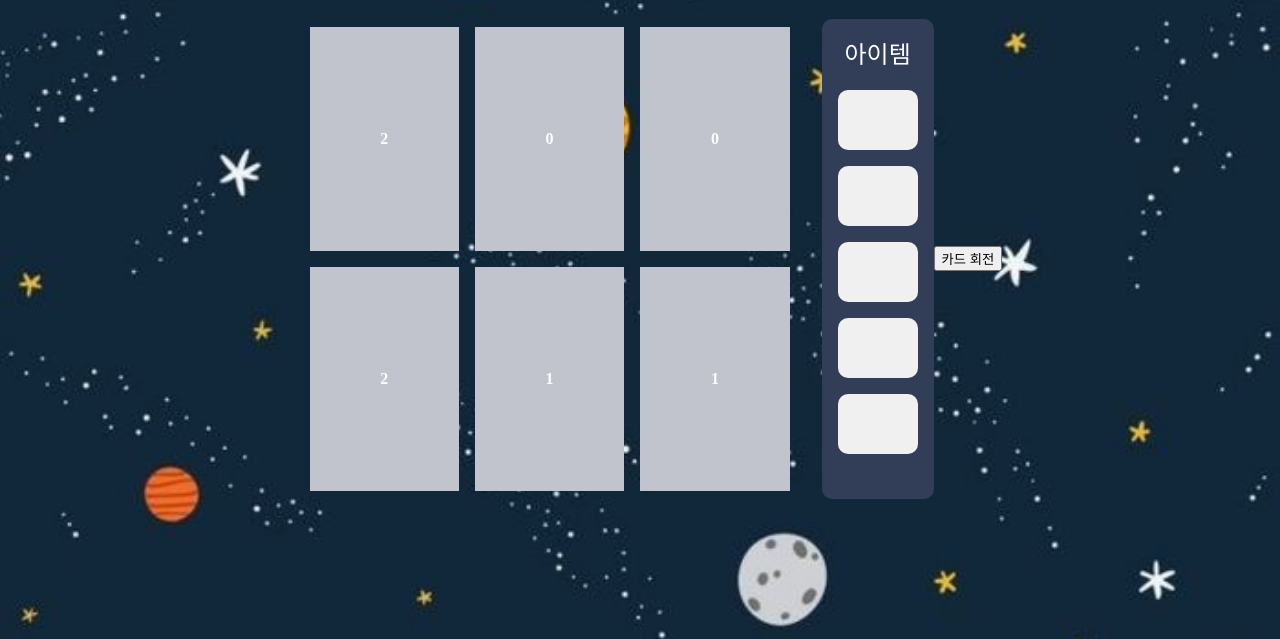
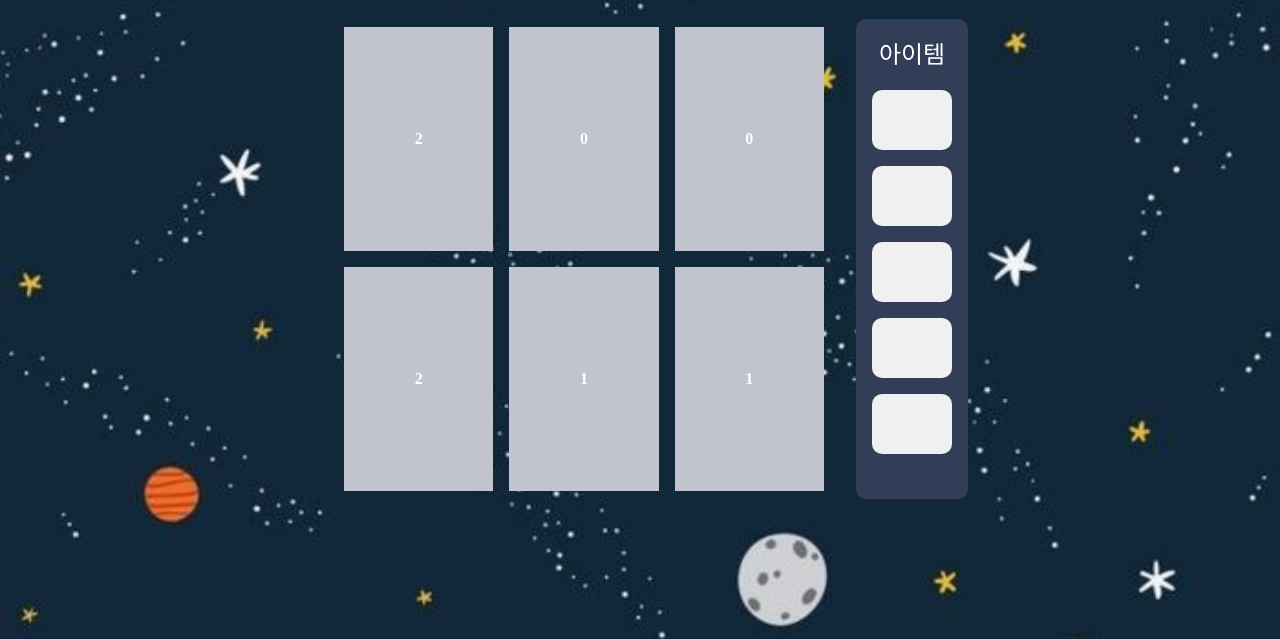
Before and after one commit to DS0UP/FlipCardGame, a plain HTML site: page Ver3/GameScreen.html in a window 1280 px wide. Shown: the part 161-800 px from the top of the page. Drawn offline with Linux system fonts and the light colour scheme; a web font is replaced by a local one.

Commit message:
주석 및 순서 개선

```diff
--- a/Ver3/GameScreen.html
+++ b/Ver3/GameScreen.html
@@ -38,7 +38,6 @@
                 <div class="item-text">아이템</div>
                 <div class="items" id="items"></div>
             </div>
-            <button onclick="rotateUnflippedCards()">카드 회전</button>
         </div>
     </div>
 
```
Also changed, not shown: Ver3/GameScreen.js (+17 -7 lines).
